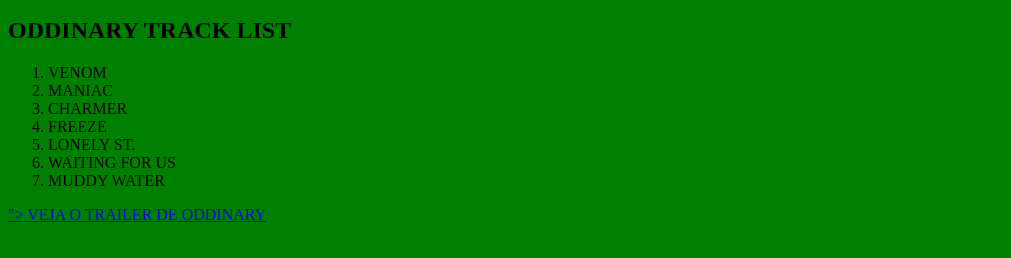
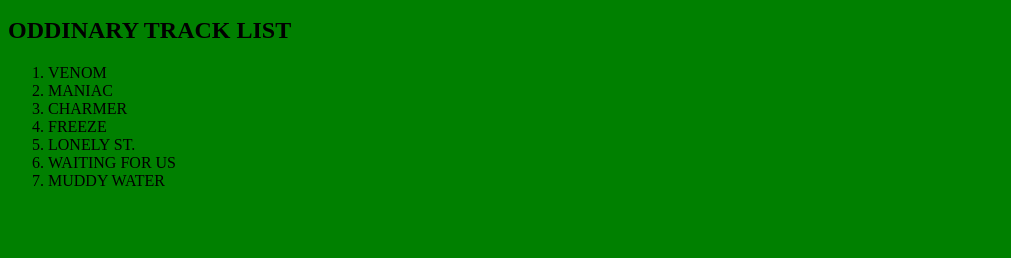
Before and after one commit to mjvtoria/mjvtoria, a plain HTML site: page index.html in a window 1280 px wide. Shown: the part 700-958 px from the top of the page, without its empty margins (0-1011 px from the left). Drawn offline with Linux system fonts and the light colour scheme.

Commit message:
Update index.html

```diff
--- a/index.html
+++ b/index.html
@@ -37,7 +37,6 @@
 		<li>MUDDY WATER</li>
 
 	</ol>
-	<a href="<iframe width="560" height="315" src="https://www.youtube.com/embed/qaaywl-6H4o" title="YouTube video player" frameborder="0" allow="accelerometer; autoplay; clipboard-write; encrypted-media; gyroscope; picture-in-picture" allowfullscreen></iframe>"> VEJA O TRAILER DE ODDINARY</a>
 <br><br><br>
 <br>
 <iframe width="853" height="480" src="https://www.youtube.com/embed/qaaywl-6H4o" title="Stray Kids "ODDINARY" Main Trailer" frameborder="0" allow="accelerometer; autoplay; clipboard-write; encrypted-media; gyroscope; picture-in-picture" allowfullscreen></iframe>
```
